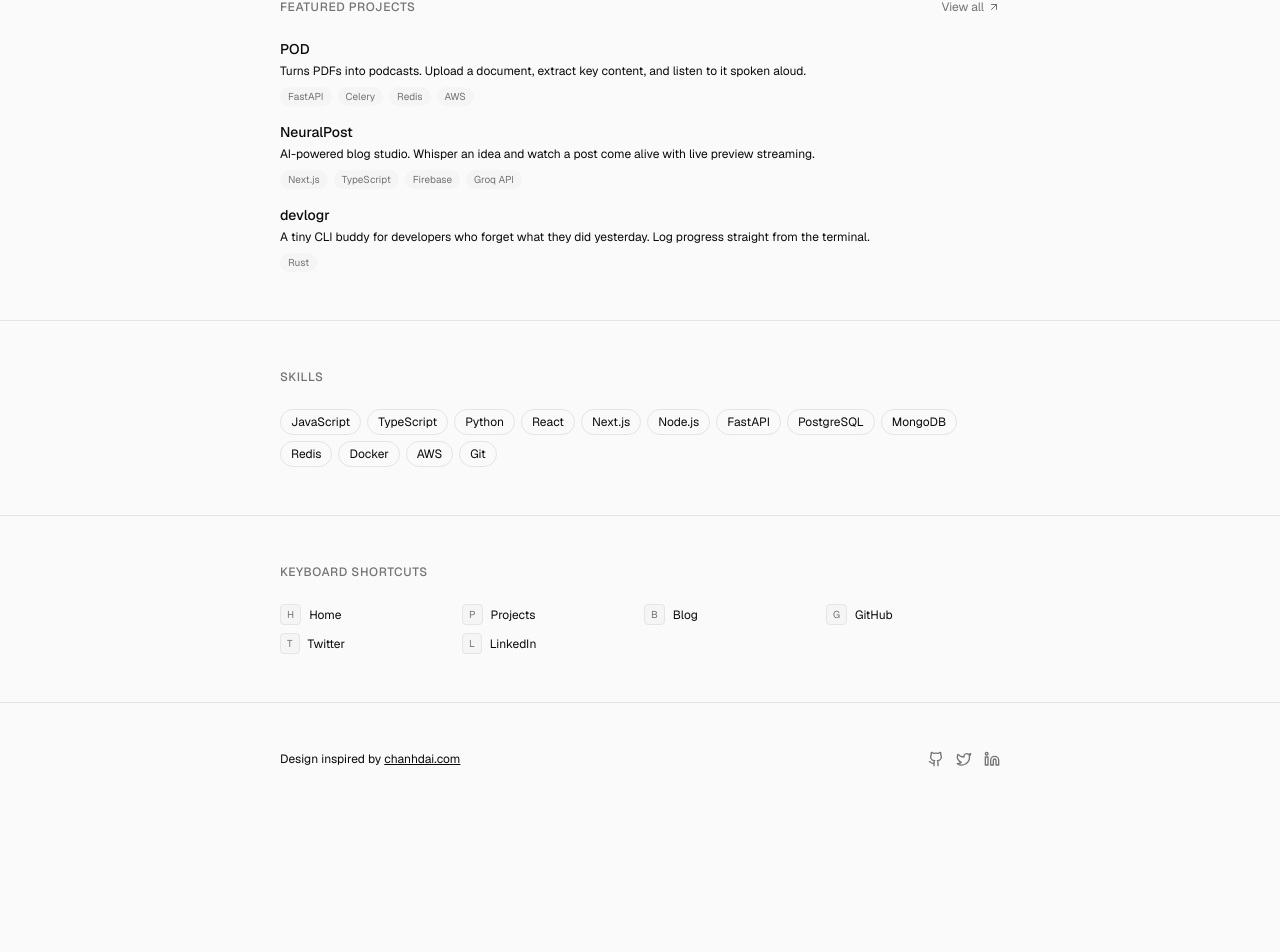
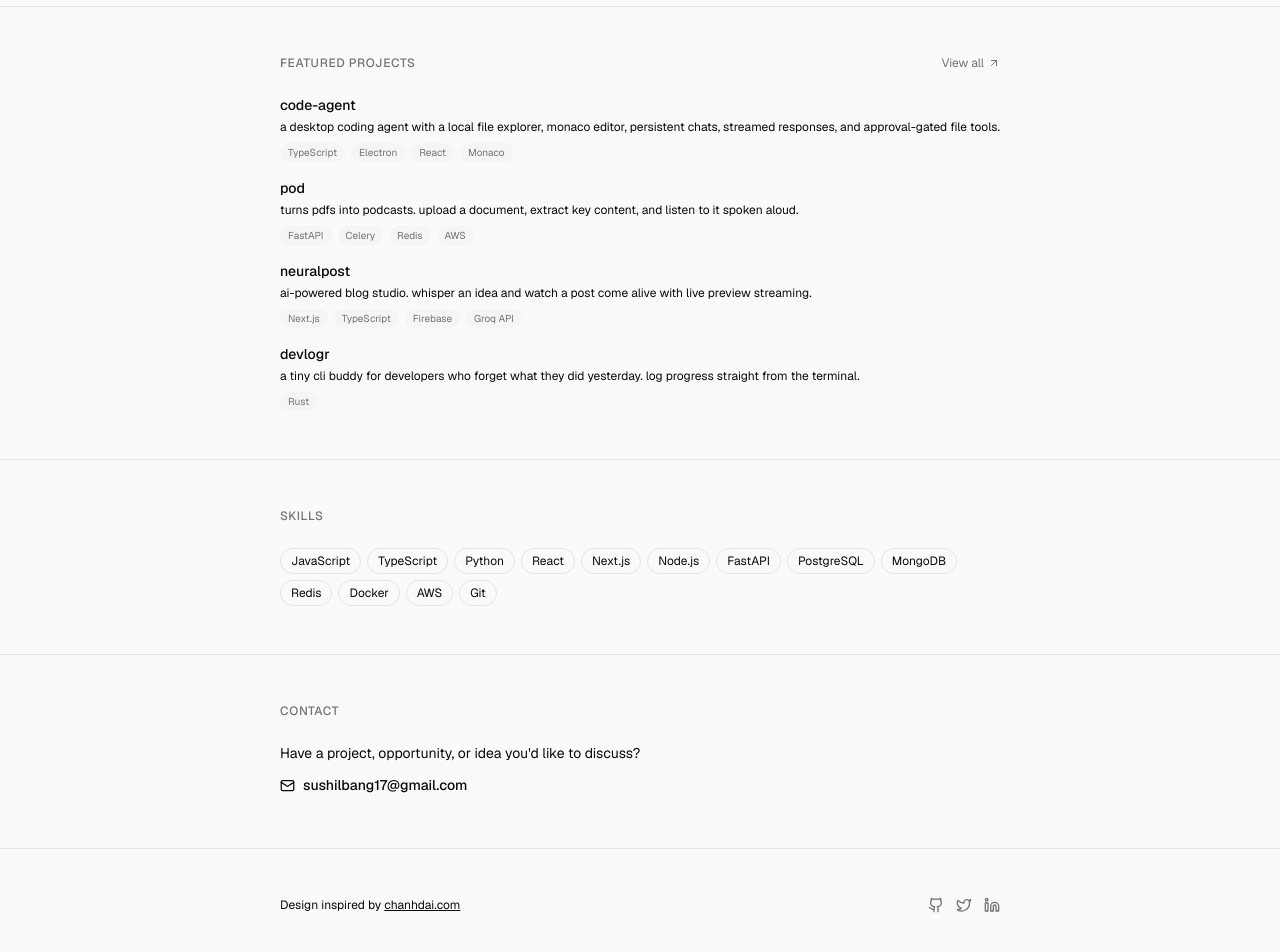
Before and after one commit to sushilbang/portfolio, a Next.js app: page / in a window 1280 px wide. Shown: the part 858-1810 px from the top of the page. Before the commit the page ends 1705 px from the top, so only its background shows below. Built offline with nearby package versions, Linux system fonts and the light colour scheme.

Commit message:
theme toggle & more

```diff
--- a/app/page.tsx
+++ b/app/page.tsx
@@ -1,9 +1,5 @@
-'use client';
-
 import Link from 'next/link';
-import { useRouter } from 'next/navigation';
-import { useEffect } from 'react';
-import { ArrowUpRight, Github, Linkedin, Twitter, Mail, FileText } from 'lucide-react';
+import { ArrowUpRight, ChevronDown, Github, Linkedin, Twitter, Mail } from 'lucide-react';
 
 const socialLinks = [
   { name: 'GitHub', href: 'https://github.com/sushilbang', icon: Github },
@@ -14,20 +10,26 @@ const socialLinks = [
 
 const featuredProjects = [
   {
-    title: 'POD',
-    description: 'Turns PDFs into podcasts. Upload a document, extract key content, and listen to it spoken aloud.',
+    title: 'code-agent',
+    description: 'a desktop coding agent with a local file explorer, monaco editor, persistent chats, streamed responses, and approval-gated file tools.',
+    href: 'https://github.com/sushilbang/code-agent',
+    tags: ['TypeScript', 'Electron', 'React', 'Monaco'],
+  },
+  {
+    title: 'pod',
+    description: 'turns pdfs into podcasts. upload a document, extract key content, and listen to it spoken aloud.',
     href: 'https://pod.sushilbang.xyz/',
     tags: ['FastAPI', 'Celery', 'Redis', 'AWS'],
   },
   {
-    title: 'NeuralPost',
-    description: 'AI-powered blog studio. Whisper an idea and watch a post come alive with live preview streaming.',
+    title: 'neuralpost',
+    description: 'ai-powered blog studio. whisper an idea and watch a post come alive with live preview streaming.',
     href: 'https://neuralpost.sushilbang.xyz/',
     tags: ['Next.js', 'TypeScript', 'Firebase', 'Groq API'],
   },
   {
     title: 'devlogr',
-    description: 'A tiny CLI buddy for developers who forget what they did yesterday. Log progress straight from the terminal.',
+    description: 'a tiny cli buddy for developers who forget what they did yesterday. log progress straight from the terminal.',
     href: 'https://github.com/sushilbang/devlogr',
     tags: ['Rust'],
   },
@@ -41,6 +43,12 @@ const experience = [
     period: 'Apr 6, 2026 – Present',
     description: 'Building agents with Google ADK for business process diagrams, job capability research, and Salesforce stage validation. Prototyped an Atlan semantic context layer to improve agent answer accuracy.',
     technologies: ['Google ADK', 'MCP', 'GCP', 'Atlan'],
+    details: [
+      'Built a Google ADK business process agent that converts business requirement documents into structured JSON for Lucid MCP diagram tools, cutting diagram creation time by about 50% with about 90% diagram accuracy.',
+      'Developed a job capabilities agent that researches role changes across domains, maps progression between individual contributor levels, generates PowerPoint, Excel, and Word artifacts, and uploads them to SharePoint.',
+      'Built a Salesforce stage validation agent with custom APIs to flag opportunities in the wrong stage by comparing opportunity fields against a stakeholder-defined validation matrix.',
+      'Prototyped an Atlan semantic context layer that improved agent answer accuracy by about 40% in evaluations while shorter instructions reduced tokens per query; worked with Agent Engine, Rovo MCP, BigQuery, and other GCP services.',
+    ],
   },
   {
     role: 'Contributor',
@@ -49,6 +57,12 @@ const experience = [
     period: 'Jul 2025 – Jan 2026',
     description: 'Built an event-driven state layer, improved IndexedDB save reliability, and contributed collaboration and editor UI features.',
     technologies: ['HTML', 'CSS', 'JavaScript'],
+    details: [
+      'Designed an event-driven state layer with timestamped changes and a path-based resolver for block creation, reordering, patching, deletion, and document restore.',
+      'Serialized IndexedDB saves through a queue, retained changes arriving during a save, and rolled back in-memory state after failed writes.',
+      'Refactored collaboration handlers to process eight event groups, including block patches, order changes, configuration, and plugin data, before applying remote updates.',
+      'Delivered nine merged pull requests covering desktop and mobile drag and drop, block duplicate and delete menus, responsive controls, Markdown plugin descriptions, and update checks with offline handling.',
+    ],
   },
 ];
 
@@ -69,31 +83,6 @@ const skills = [
 ];
 
 export default function Home() {
-  const router = useRouter();
-
-  useEffect(() => {
-    const handleKeyDown = (e: KeyboardEvent) => {
-      const target = e.target as HTMLElement | null;
-      if (target && (target.tagName === 'INPUT' || target.tagName === 'TEXTAREA' || target.isContentEditable)) {
-        return;
-      }
-
-      if (e.metaKey || e.ctrlKey || e.altKey) return;
-
-      const key = e.key.toLowerCase();
-
-      if (key === 'h') router.push('/');
-      if (key === 'p') router.push('/projects');
-      if (key === 'b') router.push('/blog');
-      if (key === 'g') window.open('https://github.com/sushilbang', '_blank', 'noopener');
-      if (key === 't') window.open('https://x.com/bang_sushil17', '_blank', 'noopener');
-      if (key === 'l') window.open('https://www.linkedin.com/in/sushil-bang-9b0327284/', '_blank', 'noopener');
-    };
-
-    window.addEventListener('keydown', handleKeyDown, { passive: true });
-    return () => window.removeEventListener('keydown', handleKeyDown);
-  }, [router]);
-
   return (
     <div className="py-16 sm:py-20">
       <div className="border-b border-border">
@@ -110,10 +99,6 @@ export default function Home() {
                 <span>{link.name}</span>
               </a>
             ))}
-            <a href="https://drive.google.com/file/d/1ejKPEj_43_RReGmoNJnN5-74hqMazuJv/view?usp=sharing" target="_blank" rel="noopener noreferrer" className="flex items-center gap-1.5 text-xs text-muted-foreground hover:text-foreground">
-              <FileText size={14} />
-              <span>Resume</span>
-            </a>
           </div>
         </section>
       </div>
@@ -151,6 +136,17 @@ export default function Home() {
                     </span>
                   ))}
                 </div>
+                <details className="group mt-3">
+                  <summary className="flex w-fit cursor-pointer list-none items-center gap-1 text-xs text-muted-foreground transition-colors hover:text-foreground [&::-webkit-details-marker]:hidden">
+                    More info
+                    <ChevronDown size={13} className="transition-transform group-open:rotate-180" />
+                  </summary>
+                  <ul className="mt-3 space-y-2 border-l border-border pl-4 text-xs leading-relaxed text-muted-foreground">
+                    {exp.details.map((detail) => (
+                      <li key={detail}>{detail}</li>
+                    ))}
+                  </ul>
+                </details>
               </div>
             ))}
           </div>
@@ -199,24 +195,15 @@ export default function Home() {
 
       <div className="border-b border-border">
         <section className="mx-auto max-w-3xl px-6 py-12">
-          <h2 className="mb-6 text-xs font-medium uppercase tracking-wider text-muted-foreground">Keyboard Shortcuts</h2>
-          <div className="grid grid-cols-2 gap-2 sm:grid-cols-4">
-            {[
-              ['H', 'Home'],
-              ['P', 'Projects'],
-              ['B', 'Blog'],
-              ['G', 'GitHub'],
-              ['T', 'Twitter'],
-              ['L', 'LinkedIn'],
-            ].map(([key, label]) => (
-              <div key={key} className="flex items-center gap-2">
-                <kbd className="rounded border border-border bg-muted px-1.5 py-0.5 text-[10px] font-mono text-muted-foreground">
-                  {key}
-                </kbd>
-                <span className="text-xs">{label}</span>
-              </div>
-            ))}
-          </div>
+          <h2 className="mb-6 text-xs font-medium uppercase tracking-wider text-muted-foreground">Contact</h2>
+          <p className="mb-3 text-sm">Have a project, opportunity, or idea you&apos;d like to discuss?</p>
+          <a
+            href="mailto:sushilbang17@gmail.com"
+            className="inline-flex items-center gap-2 text-sm font-medium hover:underline"
+          >
+            <Mail size={15} />
+            sushilbang17@gmail.com
+          </a>
         </section>
       </div>
 
--- a/app/projects/page.tsx
+++ b/app/projects/page.tsx
@@ -1,46 +1,48 @@
-'use client';
-
-import { useRouter } from 'next/navigation';
-import { useEffect } from 'react';
 import { ArrowUpRight } from 'lucide-react';
 
 const projects = {
   built: [
     {
-      title: 'POD',
-      description: 'POD turns dusty PDFs into lively, bite-sized podcasts. Upload a document and it pulls out the gold, writes a smooth script, and speaks it aloud in clear, distinct voices. Perfect for anyone who\'d rather listen than read.',
+      title: 'code-agent',
+      description: 'a desktop coding-agent harness with a local file explorer, monaco editor, persistent chats, streamed openai responses api output, and approval-gated file tools with reviewable diffs and workspace protection.',
+      href: 'https://github.com/sushilbang/code-agent',
+      technologies: ['TypeScript', 'Electron', 'React', 'Monaco'],
+    },
+    {
+      title: 'pod',
+      description: 'pod turns dusty pdfs into lively, bite-sized podcasts. upload a document and it pulls out the gold, writes a smooth script, and speaks it aloud in clear, distinct voices. perfect for anyone who\'d rather listen than read.',
       href: 'https://pod.sushilbang.xyz/',
       technologies: ['FastAPI', 'Celery', 'Redis', 'Supabase', 'AWS'],
     },
     {
-      title: 'NeuralPost',
-      description: 'Your pocket-sized blog studio. Just whisper an idea and watch a stunning post come alive in seconds: crisp words and a live preview streaming as it writes. All your posts chill in a searchable library. Switch vibes in a click from cozy chai-theme to neon nights or clean minimal.',
+      title: 'neuralpost',
+      description: 'your pocket-sized blog studio. just whisper an idea and watch a stunning post come alive in seconds: crisp words and a live preview streaming as it writes. all your posts chill in a searchable library. switch vibes in a click from cozy chai-theme to neon nights or clean minimal.',
       href: 'https://neuralpost.sushilbang.xyz/',
       technologies: ['Next.js', 'TypeScript', 'React', 'Firebase', 'Firestore', 'Groq API', 'Tailwind CSS'],
     },
     {
-      title: 'ZeroHunger',
-      description: 'A simple app to stop food waste. List surplus meals, connect with nearby NGOs or people in need, and donate with a tap. Built for LaTrobe TIGC and backed with 27,000 INR in funding.',
+      title: 'zerohunger',
+      description: 'a simple app to stop food waste. list surplus meals, connect with nearby ngos or people in need, and donate with a tap. built for latrobe tigc and backed with 27,000 inr in funding.',
       href: 'https://github.com/sushilbang/ZeroHunger',
       technologies: ['React Native', 'Expo', 'Firebase'],
     },
     {
       title: 'devlogr',
-      description: 'A tiny CLI buddy for developers who forget what they did yesterday. Log your progress straight from the terminal, no context-switching needed. Built in Rust because speed matters when you\'re in the zone.',
+      description: 'a tiny cli buddy for developers who forget what they did yesterday. log your progress straight from the terminal, no context-switching needed. built in rust because speed matters when you\'re in the zone.',
       href: 'https://github.com/sushilbang/devlogr',
       technologies: ['Rust'],
     },
     {
       title: 'shodhak',
-      description: 'My shot at building a research agent that actually digs deep. Feed it a topic and watch it hunt down insights, connect dots, and surface what matters. Think of it as a curious assistant that never gets tired of reading.',
+      description: 'my shot at building a research agent that actually digs deep. feed it a topic and watch it hunt down insights, connect dots, and surface what matters. think of it as a curious assistant that never gets tired of reading.',
       href: 'https://github.com/sushilbang/shodhak',
       technologies: ['TypeScript'],
     },
   ],
   contributed: [
     {
-      title: 'Wisk',
-      description: 'A lightweight, plugin-powered document editor built with pure vanilla JavaScript. Clean, fast, and made for tinkerers. I contributed drag-and-drop mobile support, fixed key handlers, and improved various UI components.',
+      title: 'wisk',
+      description: 'a lightweight, plugin-powered document editor built with pure vanilla javascript. clean, fast, and made for tinkerers. i contributed drag-and-drop mobile support, fixed key handlers, and improved various ui components.',
       href: 'https://wisk.cc',
       technologies: ['HTML', 'CSS', 'JavaScript'],
     },
@@ -48,34 +50,6 @@ const projects = {
 };
 
 export default function ProjectsPage() {
-  const router = useRouter();
-
-  useEffect(() => {
-    const handleKeyDown = (e: KeyboardEvent) => {
-      if (e.target instanceof HTMLInputElement || e.target instanceof HTMLTextAreaElement) {
-        return;
-      }
-
-      switch (e.key.toLowerCase()) {
-        case 'h':
-          router.push('/');
-          break;
-        case 'p':
-          router.push('/projects');
-          break;
-        case 'b':
-          router.push('/blog');
-          break;
-        case 'g':
-          window.open('https://github.com/sushilbang', '_blank');
-          break;
-      }
-    };
-
-    window.addEventListener('keydown', handleKeyDown);
-    return () => window.removeEventListener('keydown', handleKeyDown);
-  }, [router]);
-
   return (
     <div className="mx-auto max-w-3xl px-6 py-16 sm:py-20">
       {/* Header */}
```
Also changed, not shown: app/blog/page.tsx (+0 -32 lines), app/globals.css (+32 -0 lines), components/theme-toggle.tsx (+32 -2 lines).
